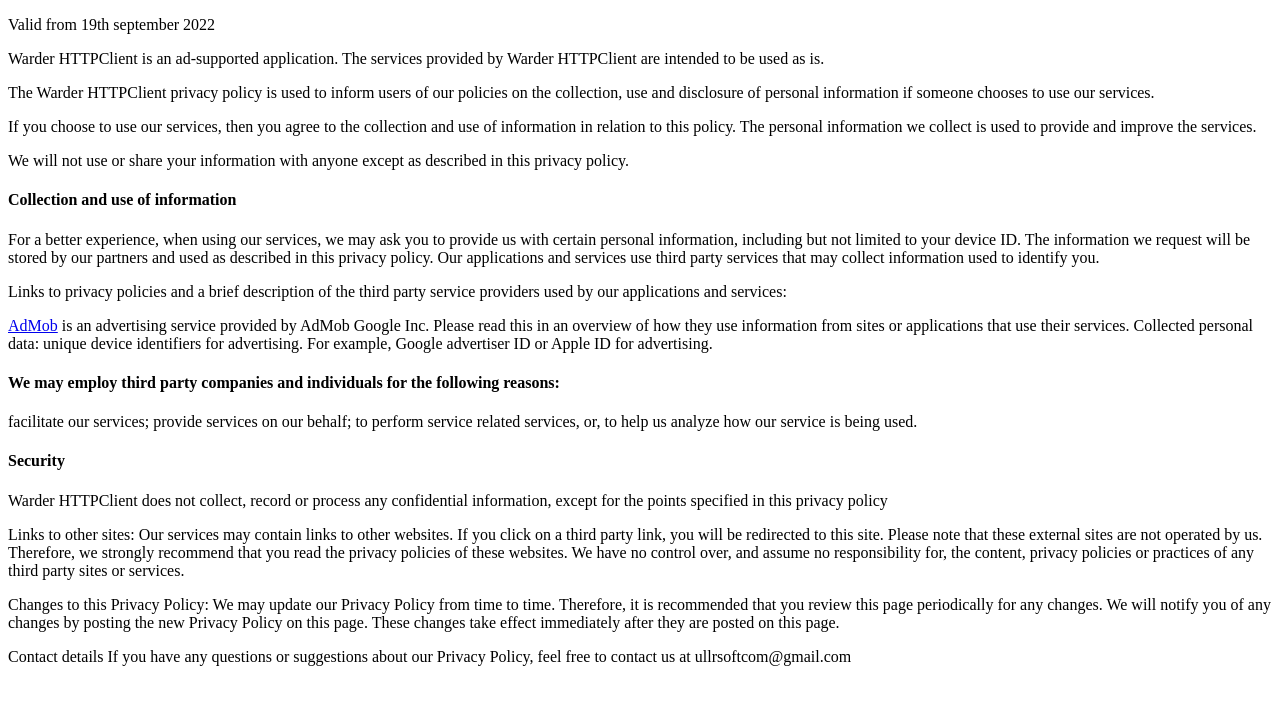
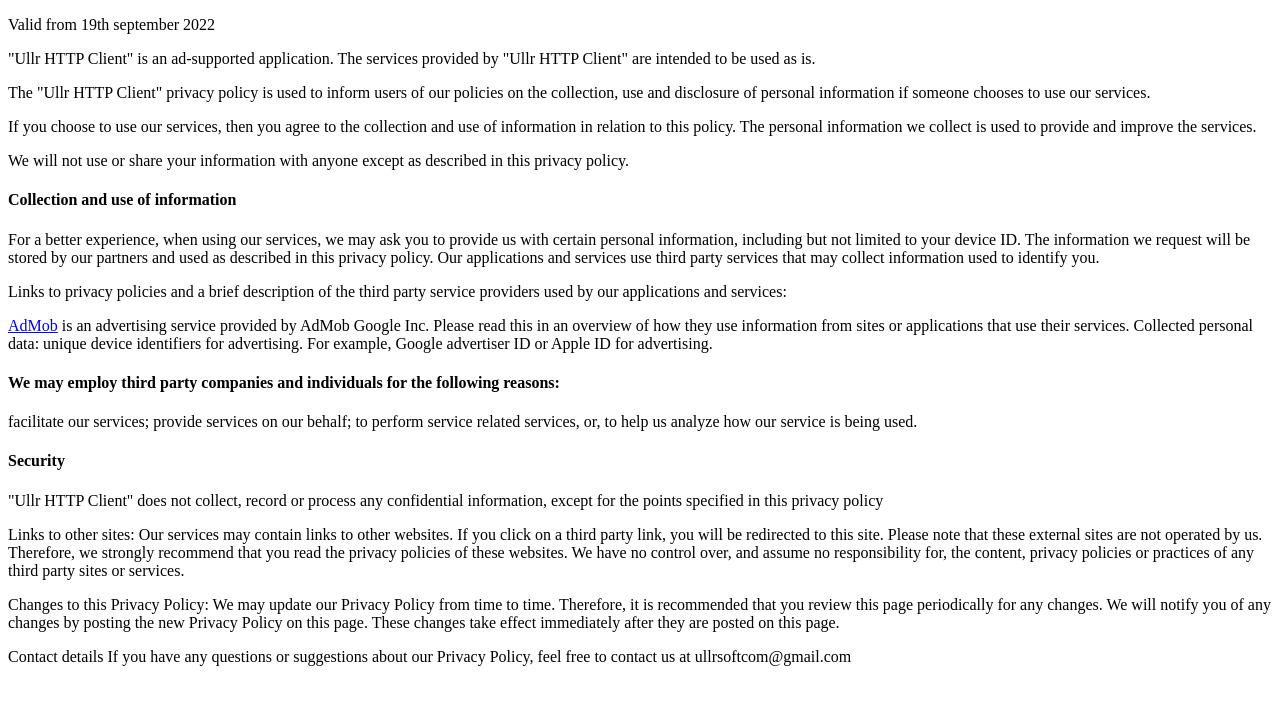
Before and after one commit to UllrS/UllrHTTPClient, a plain HTML site: page index.html in a window 1280 px wide. Drawn offline with Linux system fonts and the light colour scheme.

Commit message:
Update index.html

```diff
--- a/index.html
+++ b/index.html
@@ -7,8 +7,8 @@
 <body>
     <div>
         <p>Valid from 19th september 2022</p>
-        <p>Warder HTTPClient is an ad-supported application. The services provided by Warder HTTPClient are intended to be used as is.</p>
-        <p>The Warder HTTPClient privacy policy is used to inform users of our policies on the collection, use and disclosure of personal information if someone chooses to use our services.</p>
+        <p>"Ullr HTTP Client" is an ad-supported application. The services provided by "Ullr HTTP Client" are intended to be used as is.</p>
+        <p>The "Ullr HTTP Client" privacy policy is used to inform users of our policies on the collection, use and disclosure of personal information if someone chooses to use our services.</p>
         <p>If you choose to use our services, then you agree to the collection and use of information in relation to this policy. The personal information we collect is used to provide and improve the services.</p>
             <p>We will not use or share your information with anyone except as described in this privacy policy.</p>
         <h4>Collection and use of information</h4>
@@ -30,7 +30,7 @@
 
             <h4>Security</h4>
 
-            <p>Warder HTTPClient does not collect, record or process any confidential information, except for the points specified in this privacy policy</p>
+            <p>"Ullr HTTP Client" does not collect, record or process any confidential information, except for the points specified in this privacy policy</p>
 
             <p>Links to other sites:
                 Our services may contain links to other websites. If you click on a third party link, you will be redirected to this site. Please note that these external sites are not operated by us. Therefore, we strongly recommend that you read the privacy policies of these websites. We have no control over, and assume no responsibility for, the content, privacy policies or practices of any third party sites or services.</p>
```
